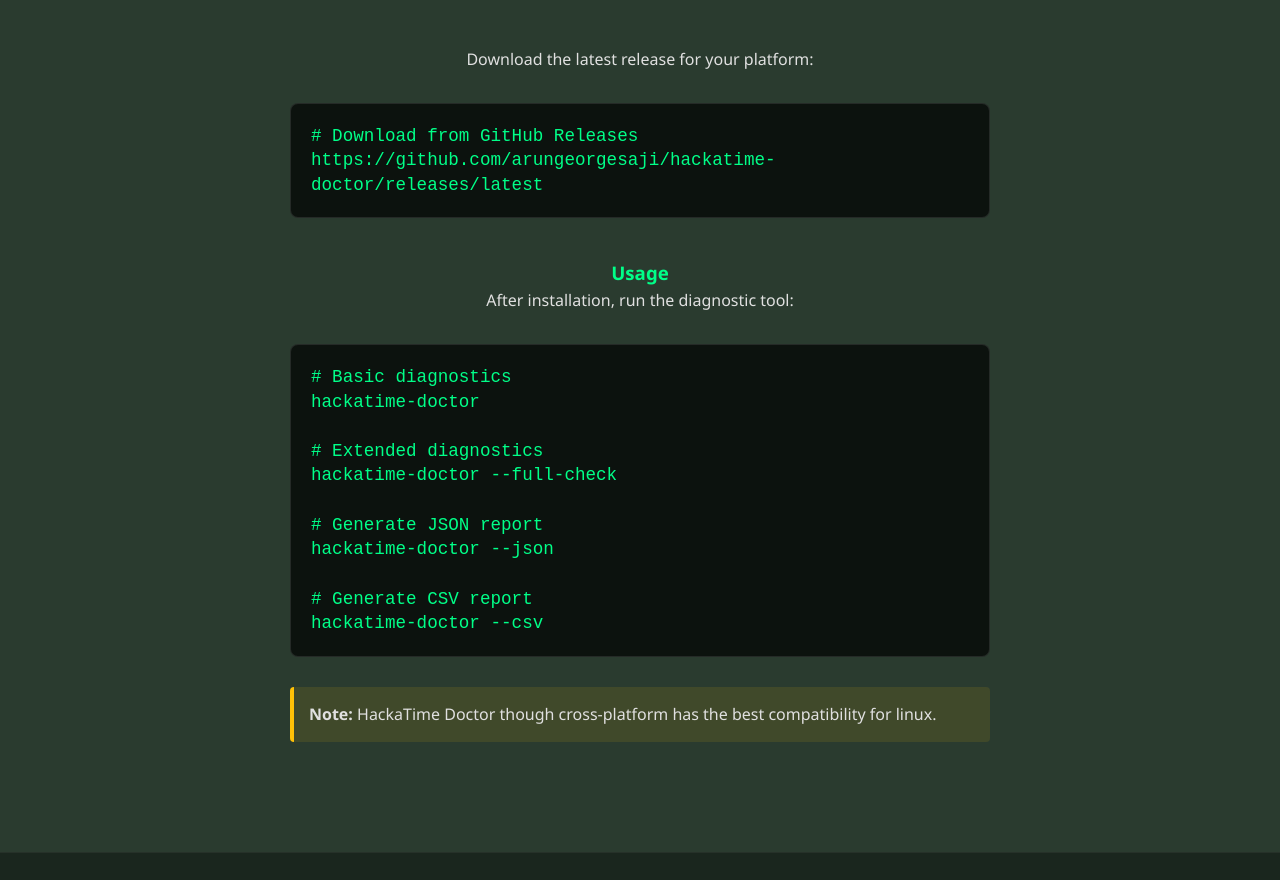
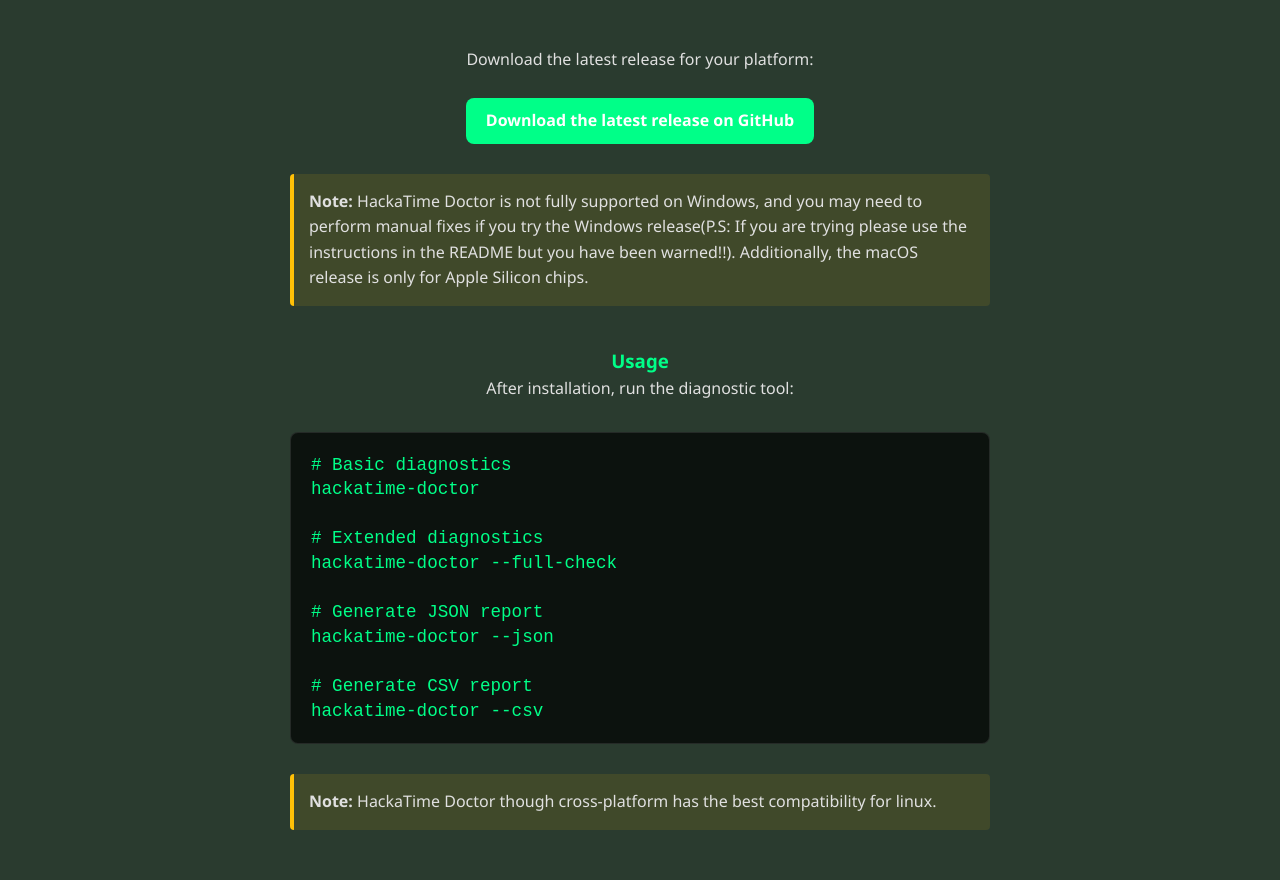
Before and after one commit to arungeorgesaji/hackatime-doctor-demo, a plain HTML site: page index.html in a window 1280 px wide. Shown: the part 2289-3169 px from the top of the page. Drawn offline with Linux system fonts and the light colour scheme.

Commit message:
Added the button and added a note regarding releases

```diff
--- a/index.html
+++ b/index.html
@@ -122,10 +122,16 @@
             <h2 class="section-title">Install HackaTime Doctor</h2>
 
             <p>Download the latest release for your platform:</p>
+            <br>
+            <p>
+                <a href="https://github.com/arungeorgesaji/hackatime-doctor/releases/latest"
+                   class="download-link" target="_blank">
+                   Download the latest release on GitHub
+                </a>
+            </p>
 
-            <div class="code-block">
-                <code># Download from GitHub Releases
-https://github.com/arungeorgesaji/hackatime-doctor/releases/latest</code>
+            <div class="note">
+              <p><strong>Note:</strong> HackaTime Doctor is not fully supported on Windows, and you may need to perform manual fixes if you try the Windows release(P.S: If you are trying please use the instructions in the README but you have been warned!!). Additionally, the macOS release is only for Apple Silicon chips.</p>
             </div>
 
             <h3 style="margin-top: 40px; color: var(--accent);">Usage</h3>
--- a/style.css
+++ b/style.css
@@ -238,6 +238,21 @@ body {
     color: var(--dark-text);
 }
 
+.download-link {
+  display: inline-block;
+  background-color: var(--accent, #00c853);
+  color: #fff;
+  padding: 10px 20px;
+  border-radius: 8px;
+  text-decoration: none;
+  font-weight: bold;
+  transition: background-color 0.2s ease;
+}
+
+.download-link:hover {
+  background-color: #009624;
+}
+
 footer {
     background-color: var(--secondary);
     padding: 30px 0;
```
